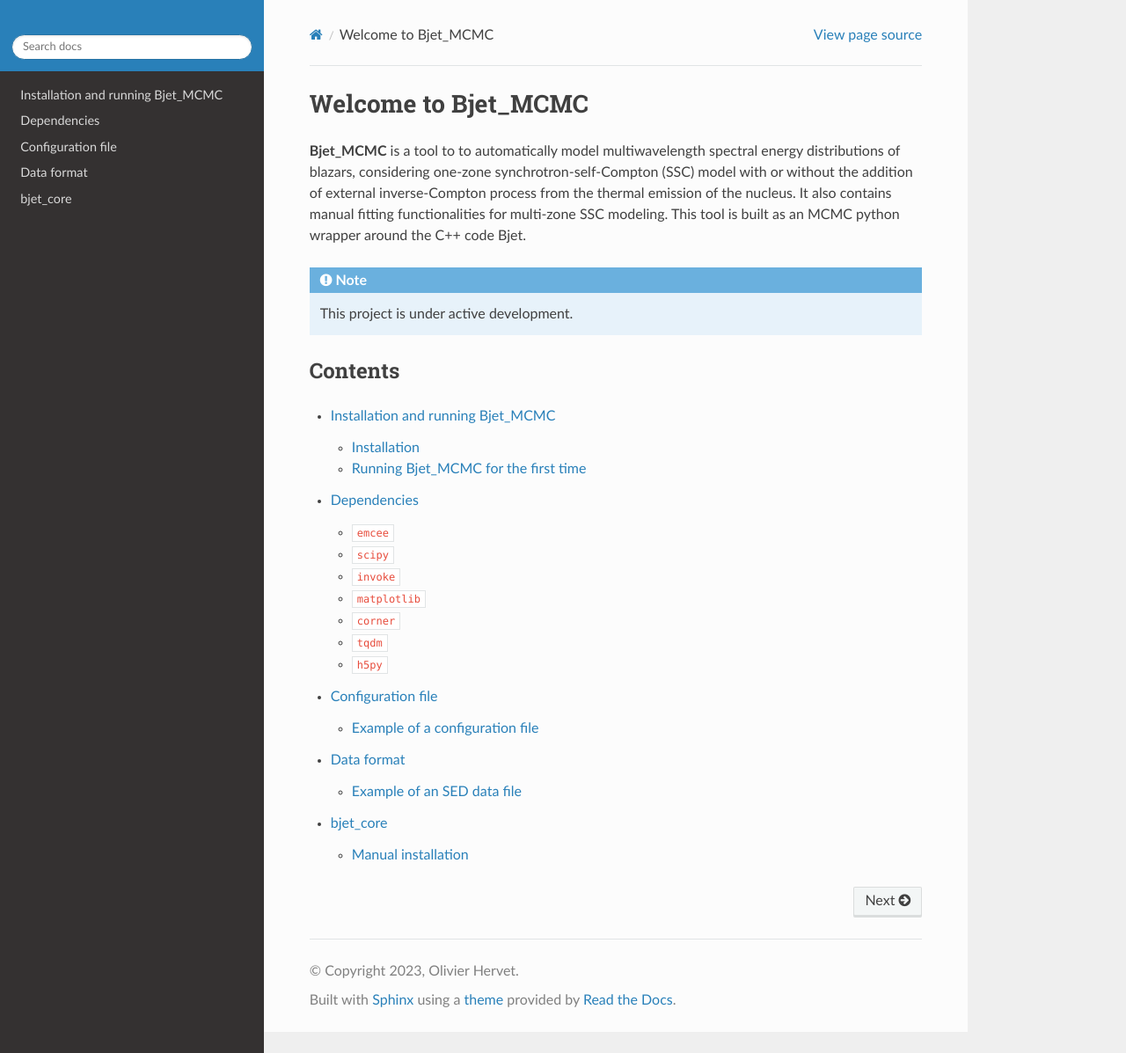
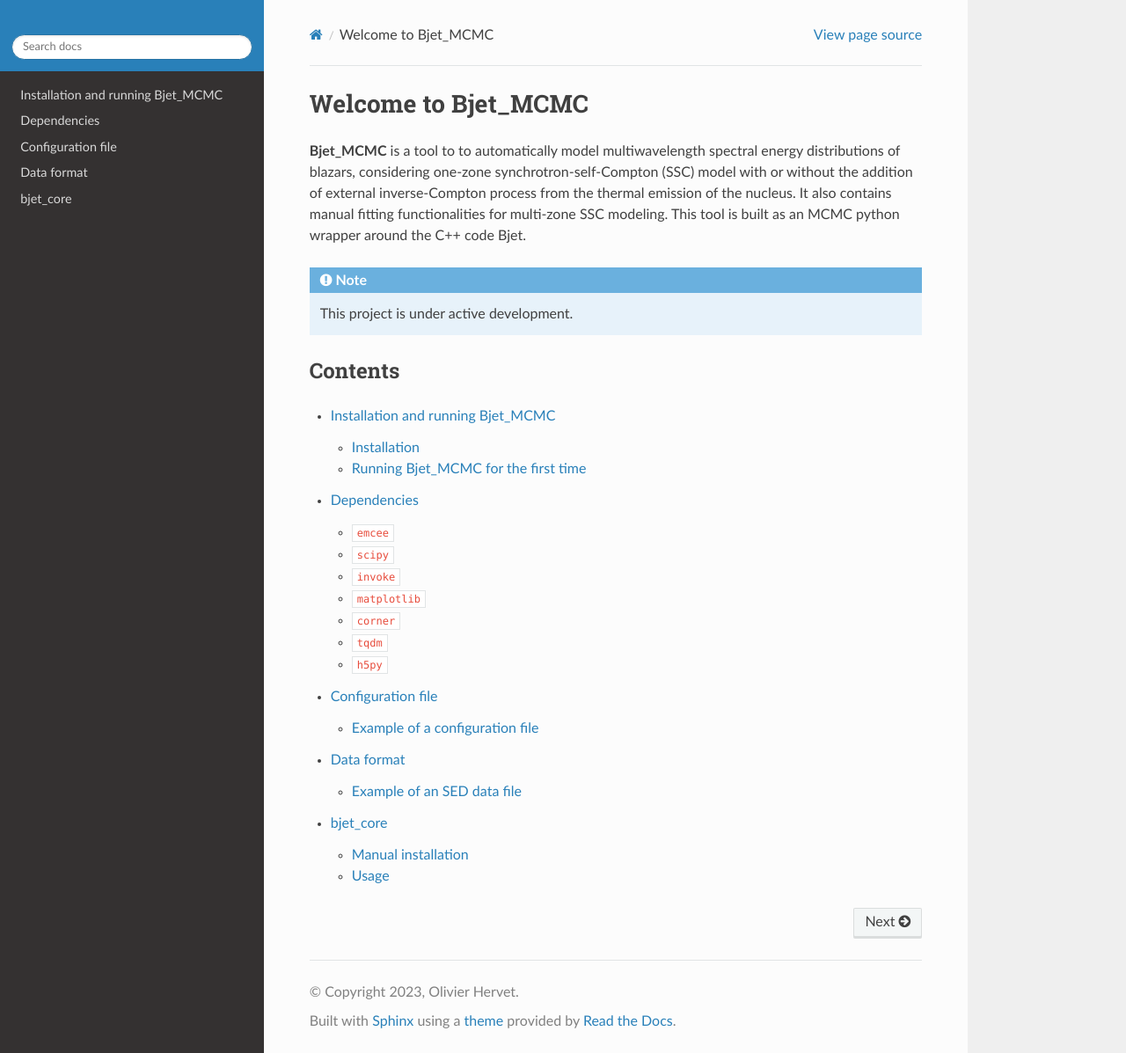
Before and after one commit to Ohervet/Bjet_MCMC, a Sphinx documentation site: the page built from docs/source/index.rst, in a window 1280 px wide and 1197 px high. Shown: the whole window at 88% size. Built offline with Sphinx 7.4.7 and the Read the Docs theme 2.0.0, drawn with Linux system fonts in a browser that asks for light colours.

Commit message:
Update bjet_core.rst

```diff
--- a/docs/source/bjet_core.rst
+++ b/docs/source/bjet_core.rst
@@ -4,7 +4,7 @@ bjet_core
 ``bjet_core`` contains an updated version of the multi-zone Bjet code developed in `Hervet et al. (2015) <https://ui.adsabs.harvard.edu/abs/2015A%26A...578A..69H/abstract>`_. This is the physical core of Bjet_MCMC and can be run in standalone mode outside the MCMC frame.
 
 Manual installation
-----------------------
+-------------------
 
 The code is in the ``bjet_core`` folder. The necessary files are ``bj_core.cpp``, ``bj_core.h``, ``processes_supp_core.cpp``, and ``processes_supp_core.h``.
 
@@ -14,7 +14,9 @@ Compile the executable with
 
    $ make bj_core
 
-### Usage
+Usage
+-----
+
 #### Options for calling the executable:
 - Usage 1: `bj_core --help`
 - Usage 2: `bj_core <parameter file>`
```
